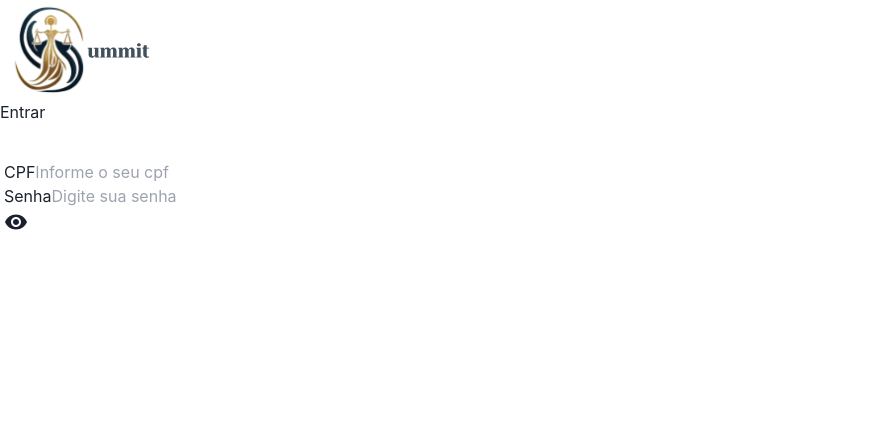
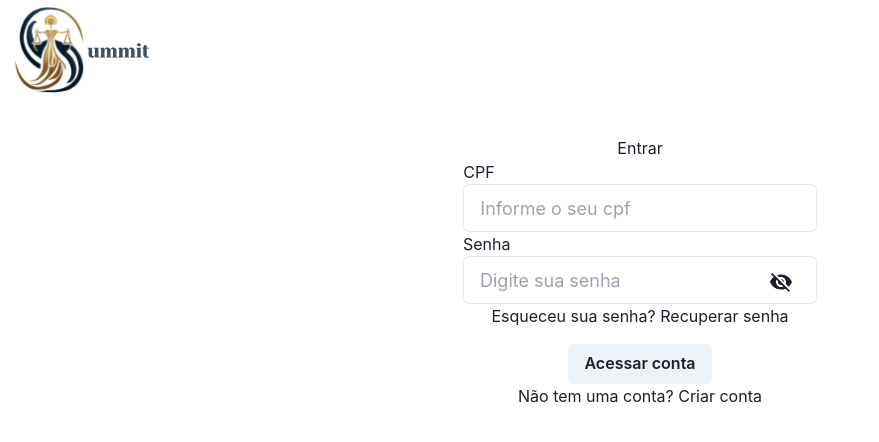
Before and after one commit to summit-precatorios/summit-plataform, a Next.js app: page /signin in a window 1280 px wide. Shown: the top 442 px of the page, without its empty margins (0-879 px from the left). Built offline with nearby package versions, Linux system fonts and the light colour scheme.

Commit message:
feat: create passwordInput and finish login form

```diff
--- a/src/app/(auth)/signin/page.tsx
+++ b/src/app/(auth)/signin/page.tsx
@@ -4,15 +4,17 @@ import Container from '@/components/Container'
 import styles from './styles.module.scss'
 import React from 'react'
 import InputGroup from '@/components/InputGroup'
-import { Visibility } from '@mui/icons-material'
+import PasswordInput from '@/components/PasswordInput'
+import { Button, Link } from '@chakra-ui/react'
 
 export default function Signin() {
   return (
     <>
       <Container>
-        <h1 className="text-4xl font-semibold">Entrar</h1>
-
         <div className={styles.main_content}>
+          <div className="flex justify-start mb-8 w-96">
+            <h1 className="text-4xl font-semibold">Entrar</h1>
+          </div>
           <InputGroup
             label="CPF"
             htmlFor="document"
@@ -21,17 +23,39 @@ export default function Signin() {
             inputName="document"
             inputId="document"
           />
-          <InputGroup
+          <PasswordInput
+            htmlFor="password"
+            inputId="password"
+            inputName="password"
+            inputType="password"
             label="Senha"
-            htmlFor="password"
-            inputType="password"
             placeholder="Digite sua senha"
-            inputName="password"
-            inputId="password"
           />
-          <span>
-            <Visibility />
-          </span>
+          <div className="flex justify-start w-96 mb-8">
+            <p className="text-base font-normal">
+              Esqueceu sua senha?{' '}
+              <Link className="text-[#EAAC2E]" _hover={{ opacity: 0.7 }}>
+                Recuperar senha
+              </Link>
+            </p>
+          </div>
+          <div className="flex justify-start w-96">
+            <Button
+              mt="4"
+              _hover={{ opacity: 0.7 }}
+              className="w-full bg-[#EAAC2E] text-white"
+            >
+              Acessar conta
+            </Button>
+          </div>
+          <div className="flex justify-start w-96 mt-8">
+            <p className="text-base font-normal">
+              Não tem uma conta?{' '}
+              <Link className="text-[#EAAC2E]" _hover={{ opacity: 0.7 }}>
+                Criar conta
+              </Link>
+            </p>
+          </div>
         </div>
       </Container>
     </>
--- a/src/app/(auth)/signin/styles.module.scss
+++ b/src/app/(auth)/signin/styles.module.scss
@@ -1,3 +1,3 @@
 .main_content {
-    @apply flex flex-col justify-start mt-8 p-1 w-full;
+    @apply flex flex-col  items-center mt-8 p-1 w-full;
 }
--- a/src/app/layout.tsx
+++ b/src/app/layout.tsx
@@ -9,7 +9,9 @@ export default function RootLayout({
 }) {
   return (
     <html lang="pt-BR" className={fonts.inter.className}>
-      <Providers>{children}</Providers>
+      <body>
+        <Providers>{children}</Providers>
+      </body>
     </html>
   )
 }
--- a/src/components/Container.tsx
+++ b/src/components/Container.tsx
@@ -7,7 +7,7 @@ interface ContainerProps {
 export default function Container({ children }: ContainerProps) {
   return (
     <>
-      <div className="p-8 h-full w-1/2 flex flex-col justify-start items-start mt-14 m-auto">
+      <div className="h-full w-1/2 flex flex-col justify-start items-start m-auto">
         {children}
       </div>
     </>
--- a/src/components/InputGroup.tsx
+++ b/src/components/InputGroup.tsx
@@ -1,3 +1,5 @@
+import { Input } from '@chakra-ui/react'
+
 interface InputGroupProps {
   label: string
   htmlFor: string
@@ -10,17 +12,19 @@ interface InputGroupProps {
 export default function InputGroup(props: InputGroupProps) {
   return (
     <>
-      <div className="flex flex-col justify-start w-96 mb-4">
-        <label className="mb-2 text-base font-medium" htmlFor={props.htmlFor}>
+      <div className="flex flex-col justify-start w-96 mb-6">
+        <label className="mb-4 text-base font-medium" htmlFor={props.htmlFor}>
           {props.label}
         </label>
-        <input
-          className="h-12 rounded-lg px-3 py-4 border-solid border-gray-200 border-[1px] focus:outline-slate-500 "
+        <Input
+          isRequired={true}
+          size="lg"
+          focusBorderColor="#737171"
           type={props.inputType}
           placeholder={props.placeholder}
           name={props.inputName}
           id={props.inputId}
-        ></input>
+        />
       </div>
     </>
   )
--- a/src/components/NavBar.tsx
+++ b/src/components/NavBar.tsx
@@ -3,7 +3,7 @@ import Image from 'next/image'
 export function NavBar() {
   return (
     <>
-      <div className="flex w-full mt-2 text-left sm:text-center">
+      <div className="flex w-full mt-2 sm:text-center">
         <Image
           src="/large-summit-logo.svg"
           alt="summi-logo"
--- /dev/null
+++ b/src/components/PasswordInput.tsx
@@ -0,0 +1,49 @@
+import { Input, InputGroup, InputRightElement } from '@chakra-ui/react'
+import { Visibility, VisibilityOff } from '@mui/icons-material'
+import { useState } from 'react'
+
+interface PasswordInputProps {
+  label: string
+  htmlFor: string
+  inputType: string
+  inputName: string
+  inputId: string
+  placeholder: string
+}
+
+export default function PasswordInput(props: PasswordInputProps) {
+  const [show, setShow] = useState(false)
+  const handleClick = () => setShow(!show)
+  return (
+    <>
+      <div className="flex flex-col justify-start w-96 mb-4">
+        <label className="mb-2 text-base font-medium" htmlFor={props.htmlFor}>
+          {props.label}
+        </label>
+        <InputGroup size="lg" className="top-0">
+          <Input
+            size="lg"
+            focusBorderColor="#737171"
+            // className="h-12 rounded-lg px-3 py-4 border-solid border-gray-200 border-[1px] focus:outline-slate-500 "
+            type={show ? 'text' : 'password'}
+            placeholder={props.placeholder}
+            name={props.inputName}
+            id={props.inputId}
+          />
+          <InputRightElement width="4.5rem">
+            {/* <Button h="1.75rem" size="sm" onClick={handleClick}>
+              {show ? 'Hide' : 'Show'}
+            </Button> */}
+            <span onClick={handleClick} className="cursor-pointer">
+              {show ? (
+                <Visibility className="w-6 h-6 text-[#64748b]" />
+              ) : (
+                <VisibilityOff className="w-6 h-6 text-[#64748b]" />
+              )}
+            </span>
+          </InputRightElement>
+        </InputGroup>
+      </div>
+    </>
+  )
+}
```
Also changed, not shown: src/app/(auth)/register/page.tsx (+13 -1 lines), src/components/Button.tsx (deleted).
